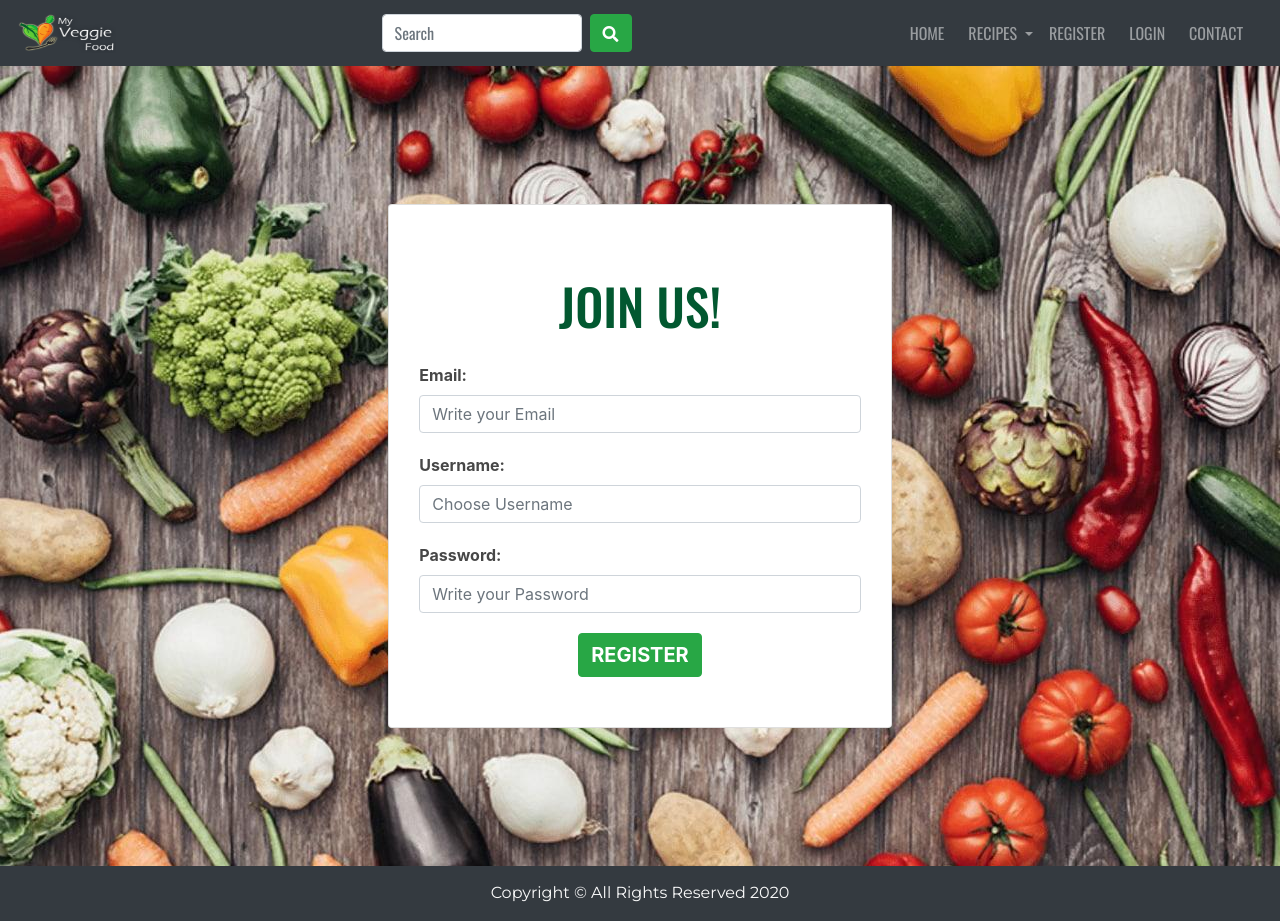
After one commit to Code-Institute-Submissions/3rd-milestone-project-my-veggie-food, a Flask app: page /register in a window 1280 px wide. The commit adds this page. Run offline with Flask 2, Linux system fonts and the light colour scheme.

Commit message:
Added Register page with some css style

```diff
--- a/app.py
+++ b/app.py
@@ -8,6 +8,12 @@ app = Flask(__name__)
 def index():
     return render_template('index.html', page_title='Home')
 
+
+@app.route('/register')
+def register():
+    return render_template('register.html', page_title='Register')
+
+
 if __name__ == '__main__':
     app.run(host=os.environ.get('IP'),
         port=int(os.environ.get('PORT')),
--- a/static/css/style.css
+++ b/static/css/style.css
@@ -128,6 +128,47 @@ footer {
     color: #ff9901;
 }
 
+/* ----------------------------------------Register */
+
+.register-cover {
+    background-image: url('../images/register_image_cover.jpg');
+    background-size: cover;
+    height: 100vh;
+    min-height: 600px;
+}
+
+#registerCard {
+    display: block;
+    padding: 30px 10px;
+}
+
+#registerCard h1 {
+    text-align: center;
+    font-size: 50px;
+    padding: 20px 0;
+}
+
+#registerCard label {
+    font-weight: bold;
+    color: #474747;
+}
+
+#registerCard input {
+    margin-bottom: 20px;
+}
+
+.register-form {
+    width: 100%;
+}
+
+#registerCard button {
+    font-weight: bold;
+    font-size: 20px;
+    text-transform: uppercase;
+    display: block;
+    margin: 0 auto;
+}
+
 /* ----------------------------------------Media Queries */
 
 @media screen and (max-width: 760px) {
--- a/templates/base.html
+++ b/templates/base.html
@@ -30,7 +30,7 @@
                 <div id="collapsibleNavbar" class="navbar-collapse collapse">
                 <ul class="nav navbar-nav ml-auto menu-collapse-align">
                     <li class="nav-item mr-2">
-                    <a class="nav-link active uppercase-text" href="{{ url_for('index') }}">Home</a>
+                    <a class="nav-link uppercase-text" href="{{ url_for('index') }}">Home</a>
                     </li>
                     <li class="nav-item dropdown">
                     <a class="nav-link dropdown-toggle uppercase-text" href="#" id="navbarDropdownMenuLink" role="button" data-toggle="dropdown" aria-haspopup="true" aria-expanded="false">
@@ -44,7 +44,7 @@
                     </div>
                     </li>
                     <li class="nav-item mr-2">
-                    <a class="nav-link uppercase-text" href="#">Register</a>
+                    <a class="nav-link uppercase-text" href="{{ url_for('register') }}">Register</a>
                     </li>
                     <li class="nav-item mr-2">
                     <a class="nav-link uppercase-text" href="#">Login</a>
--- /dev/null
+++ b/templates/register.html
@@ -0,0 +1,33 @@
+{% extends 'base.html' %} {% block content %}
+
+<section class="container-fluid register-cover">
+    <div class="row h-100">
+        <div class="col-sm-9 col-md-7 col-lg-5 mx-auto my-auto">
+            <div id="registerCard" class="card card-block">
+                <div class="card-body">
+                    <h1>Join us!</h1>
+                    <form class="register-form">
+                        <div class="form-group">
+                            <label for="email">Email:</label>
+                            <input type="email" name="email" class="form-control" id="email" placeholder="Write your Email" required>
+                        </div>
+                         <div class="form-group">
+                            <label for="username">Username:</label>
+                            <input type="text" name="username" class="form-control" id="username" placeholder="Choose Username" required>
+                        </div>
+                        <div class="form-group">
+                            <label for="password">Password:</label>
+                            <input type="password" name="password" class="form-control" id="password" placeholder="Write your Password" required>
+                        </div>
+                        <div class="form-row">
+                            <div class="col">
+                                <button type="submit" class="btn btn-success">Register</button>
+                            </div>
+                        </div>
+                    </form>
+                </div>
+            </div>
+        </div>
+    </div>
+</section>
+{% endblock %}
```
Also changed, not shown: static/images/register_image_cover.jpg (added), static/images/sign_in_image_cover.jpg (added).
